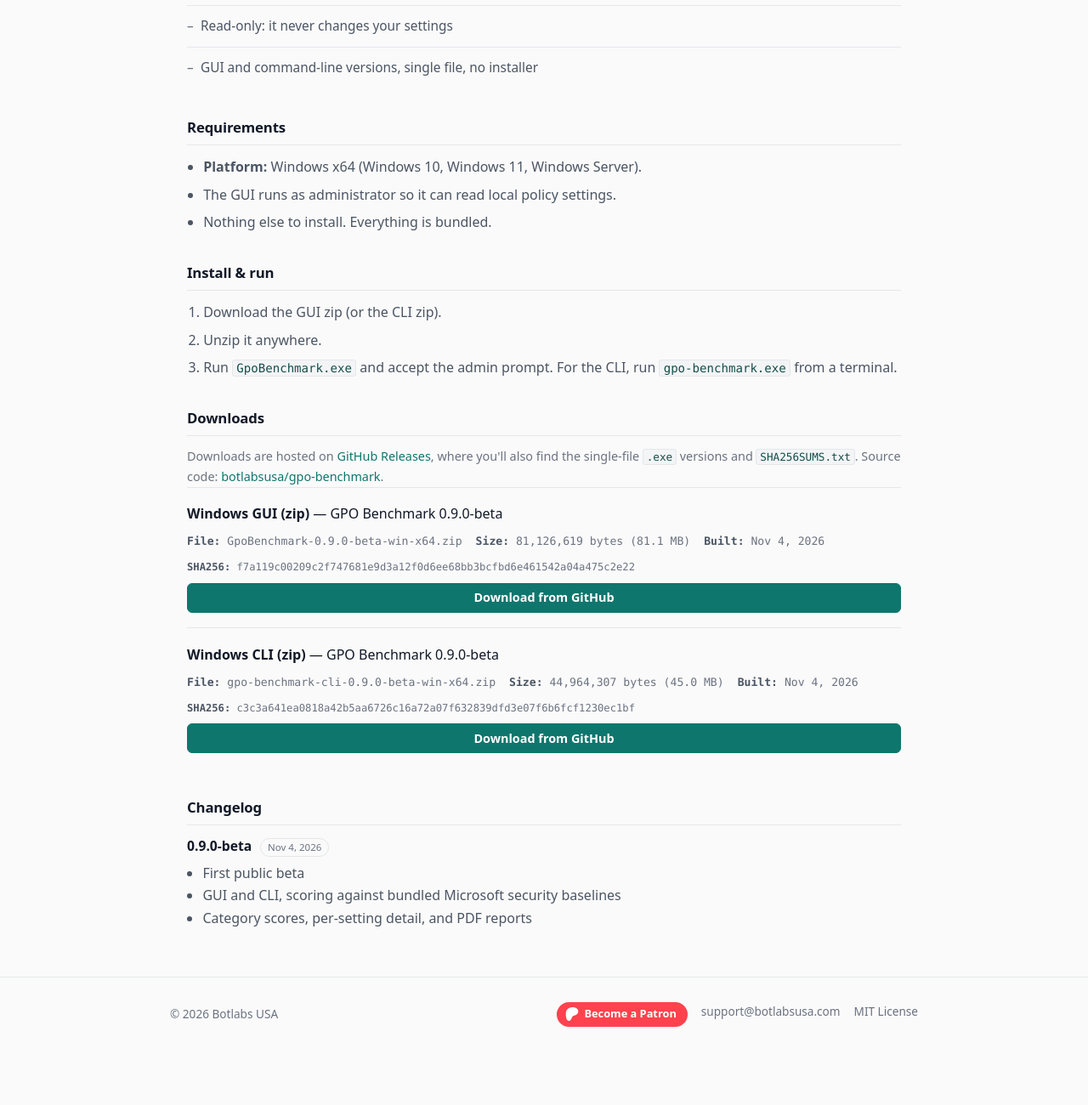
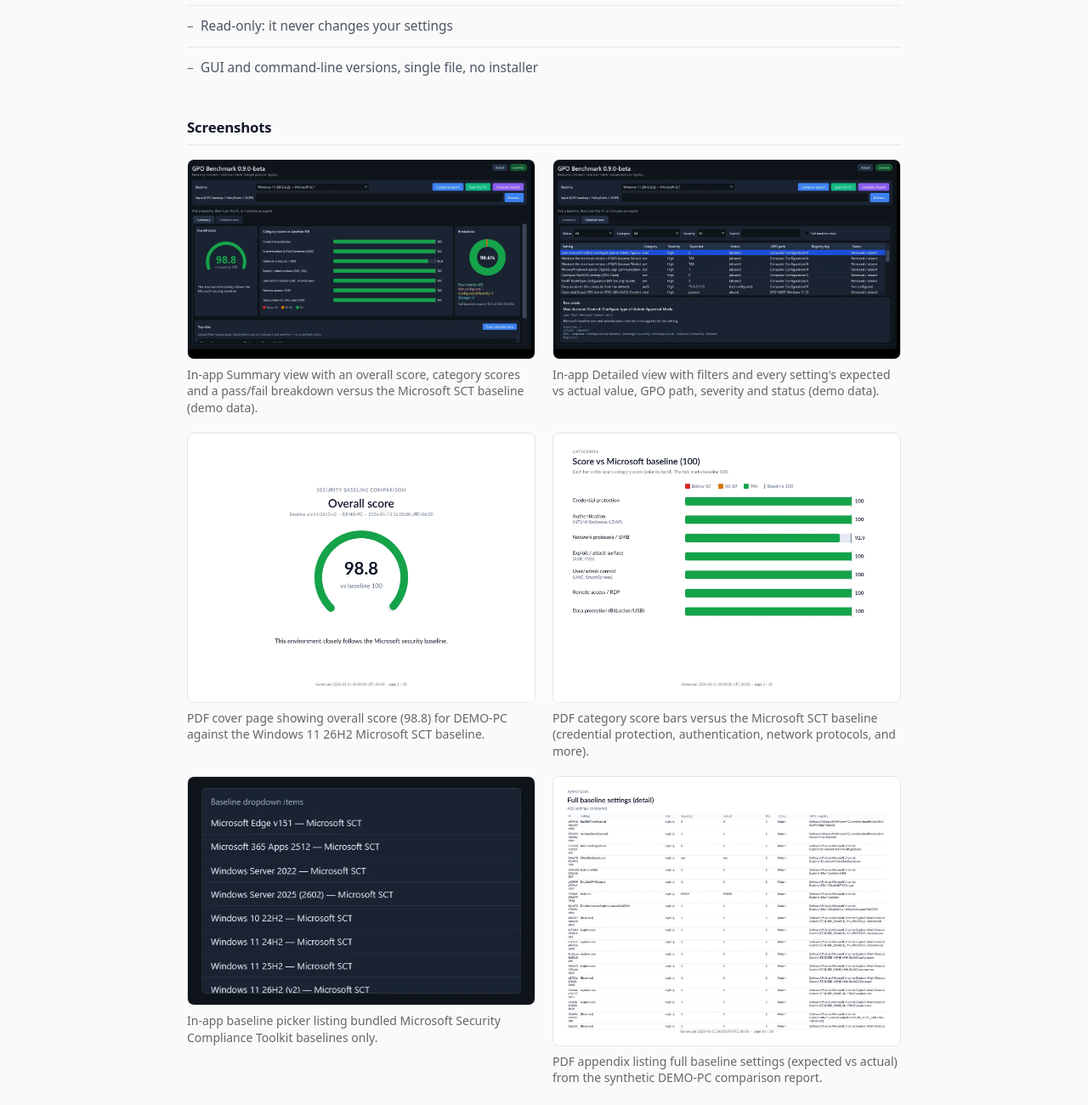
Before and after one commit to botlabsusa/botlabsusa.github.io, a plain HTML site: page apps/gpo-benchmark.html in a window 1280 px wide. Shown: the part 700-2000 px from the top of the page at 85% size. Before the commit the page ends 1936 px from the top, so only its background shows below. Drawn offline with Linux system fonts and the light colour scheme.

Commit message:
GPO Benchmark: add screenshots section

```diff
--- a/apps/gpo-benchmark.html
+++ b/apps/gpo-benchmark.html
@@ -71,6 +71,34 @@
         <li>Read-only: it never changes your settings</li>
         <li>GUI and command-line versions, single file, no installer</li>
       </ul>
+
+      <h2 class="section" id="screenshots">Screenshots</h2>
+      <div class="shot-grid">
+        <figure class="shot">
+          <a href="/assets/screenshots/gpo-benchmark/05-app-summary.webp" target="_blank" rel="noopener"><img src="/assets/screenshots/gpo-benchmark/05-app-summary.webp" alt="In-app Summary view with an overall score, category scores and a pass/fail breakdown versus the Microsoft SCT baseline (demo data)." width="1280" height="734" loading="lazy"></a>
+          <figcaption>In-app Summary view with an overall score, category scores and a pass/fail breakdown versus the Microsoft SCT baseline (demo data).</figcaption>
+        </figure>
+        <figure class="shot">
+          <a href="/assets/screenshots/gpo-benchmark/06-app-detailed.webp" target="_blank" rel="noopener"><img src="/assets/screenshots/gpo-benchmark/06-app-detailed.webp" alt="In-app Detailed view with filters and every setting&#x27;s expected vs actual value, GPO path, severity and status (demo data)." width="1280" height="734" loading="lazy"></a>
+          <figcaption>In-app Detailed view with filters and every setting&#x27;s expected vs actual value, GPO path, severity and status (demo data).</figcaption>
+        </figure>
+        <figure class="shot">
+          <a href="/assets/screenshots/gpo-benchmark/01-report-summary.webp" target="_blank" rel="noopener"><img src="/assets/screenshots/gpo-benchmark/01-report-summary.webp" alt="PDF cover page showing overall score (98.8) for DEMO-PC against the Windows 11 26H2 Microsoft SCT baseline." width="1600" height="1236" loading="lazy"></a>
+          <figcaption>PDF cover page showing overall score (98.8) for DEMO-PC against the Windows 11 26H2 Microsoft SCT baseline.</figcaption>
+        </figure>
+        <figure class="shot">
+          <a href="/assets/screenshots/gpo-benchmark/02-report-categories.webp" target="_blank" rel="noopener"><img src="/assets/screenshots/gpo-benchmark/02-report-categories.webp" alt="PDF category score bars versus the Microsoft SCT baseline (credential protection, authentication, network protocols, and more)." width="1600" height="1236" loading="lazy"></a>
+          <figcaption>PDF category score bars versus the Microsoft SCT baseline (credential protection, authentication, network protocols, and more).</figcaption>
+        </figure>
+        <figure class="shot">
+          <a href="/assets/screenshots/gpo-benchmark/03-baseline-picker.webp" target="_blank" rel="noopener"><img src="/assets/screenshots/gpo-benchmark/03-baseline-picker.webp" alt="In-app baseline picker listing bundled Microsoft Security Compliance Toolkit baselines only." width="500" height="328" loading="lazy"></a>
+          <figcaption>In-app baseline picker listing bundled Microsoft Security Compliance Toolkit baselines only.</figcaption>
+        </figure>
+        <figure class="shot">
+          <a href="/assets/screenshots/gpo-benchmark/04-report-details.webp" target="_blank" rel="noopener"><img src="/assets/screenshots/gpo-benchmark/04-report-details.webp" alt="PDF appendix listing full baseline settings (expected vs actual) from the synthetic DEMO-PC comparison report." width="1600" height="1236" loading="lazy"></a>
+          <figcaption>PDF appendix listing full baseline settings (expected vs actual) from the synthetic DEMO-PC comparison report.</figcaption>
+        </figure>
+      </div>
 
       <h2 class="section" id="requirements">Requirements</h2>
       <div class="req-box">
--- a/css/style.css
+++ b/css/style.css
@@ -601,3 +601,11 @@ pre code {
   .page-header { flex-direction: column; }
   .page-header img.app-icon { width: 48px; height: 48px; }
 }
+
+/* Screenshot gallery */
+.shot-grid { display: grid; grid-template-columns: repeat(2, minmax(0, 1fr)); gap: 1.25rem; margin: 1rem 0 2rem; }
+.shot { margin: 0; }
+.shot a { display: block; border: 1px solid #e5e5e5; border-radius: 8px; overflow: hidden; background: #fff; }
+.shot img { display: block; width: 100%; height: auto; }
+.shot figcaption { font-size: .875rem; color: #666; margin-top: .5rem; line-height: 1.4; }
+@media (max-width: 640px) { .shot-grid { grid-template-columns: 1fr; } }
```
Also changed, not shown: assets/screenshots/gpo-benchmark/01-report-summary.webp (added), assets/screenshots/gpo-benchmark/02-report-categories.webp (added), assets/screenshots/gpo-benchmark/03-baseline-picker.webp (added), assets/screenshots/gpo-benchmark/04-report-details.webp (added), assets/screenshots/gpo-benchmark/05-app-summary.webp (added), assets/screenshots/gpo-benchmark/06-app-detailed.webp (added).
